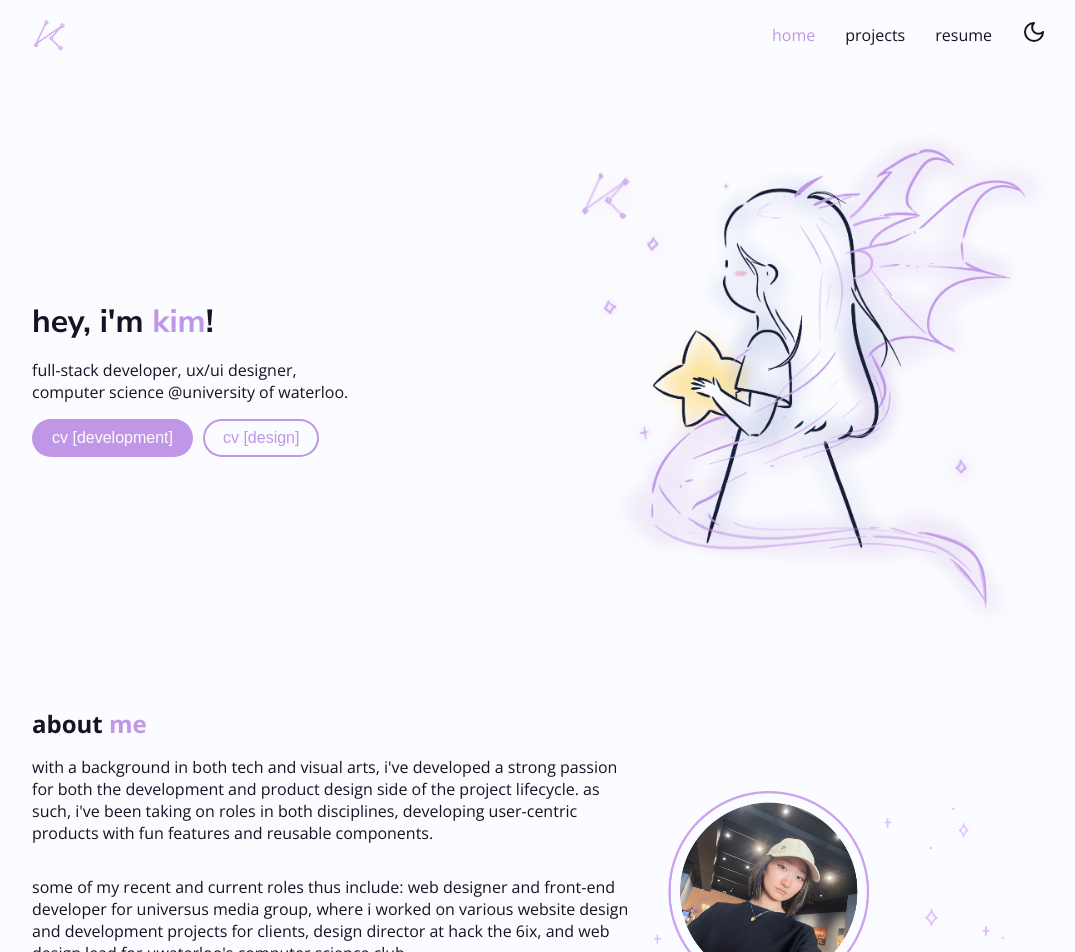
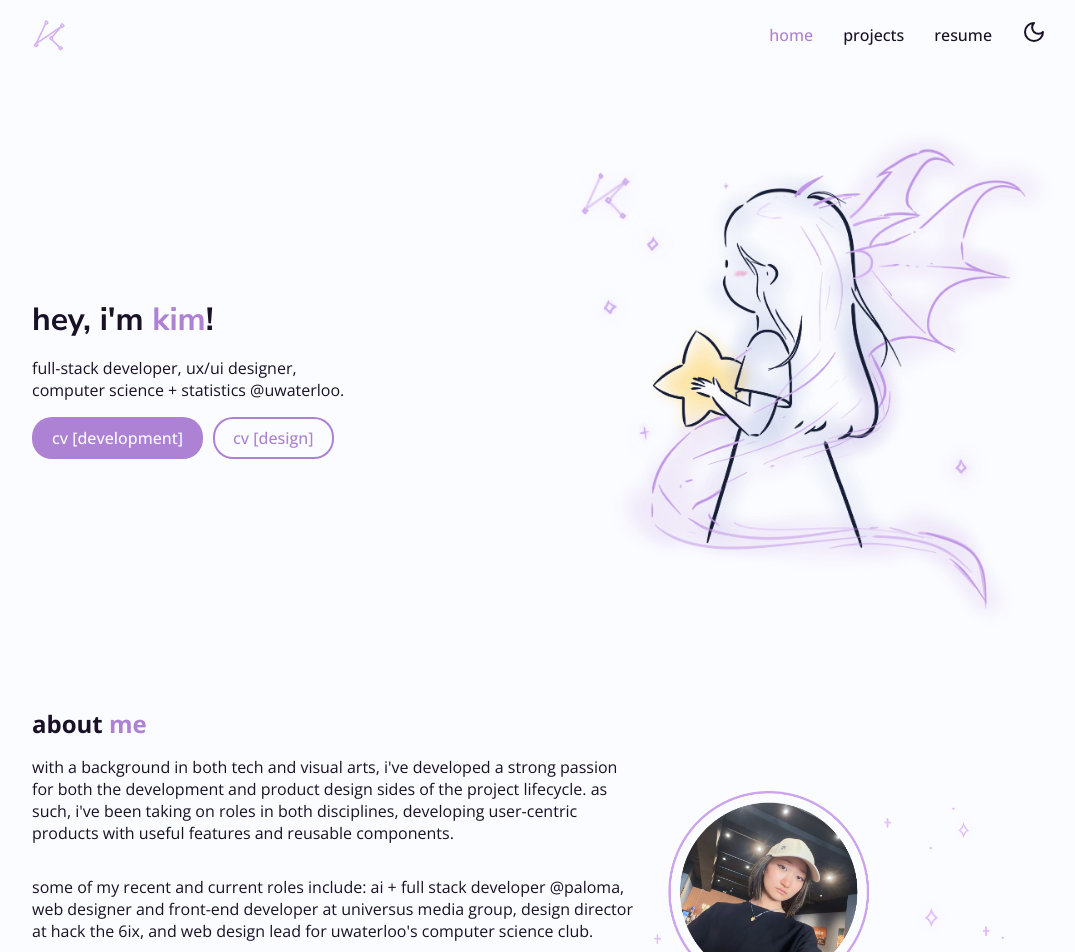
Before and after one commit to kbrqin/kbrqin.github.io, a React (Create React App) app: page /#/ in a window 1280 px wide. Shown: the top 952 px of the page, without its empty margins (96-1171 px from the left). Built offline with nearby package versions, Linux system fonts and the light colour scheme.

Commit message:
updated a bit of ui stuff + linked design portfolio

```diff
--- a/src/components/button/button.css
+++ b/src/components/button/button.css
@@ -3,9 +3,10 @@
     padding: 10px 20px;
     border: none;
     border-radius: 20px;
-    color: var(--text-color);
+    color: var(--accent-color);
     cursor: pointer;
     font-weight: 500;
+    font-family: 'Open Sans';
 }
 
 
--- a/src/components/footer/Footer.jsx
+++ b/src/components/footer/Footer.jsx
@@ -8,7 +8,7 @@ const Footer = ({ theme }) => {
         <div className={`footer ${theme}`}>
             <div className="footer-left">
                 <p>
-                    made with <span className='purple'>react</span> and <span className='purple'>♡</span> by kim guo
+                    made with <span className='purple'>react</span> and <span className='purple'>♡</span> by kim
                 </p>
                 <p className='last-updated'>last updated: 2024-10-15</p>
             </div>
--- a/src/components/header/header.css
+++ b/src/components/header/header.css
@@ -6,6 +6,7 @@ header {
     align-items: center;
     padding: 10px 20px;
     width: 80vw;
+    font-weight: 500;
 }
 
 .site-logo {
@@ -39,7 +40,7 @@ nav a {
     text-decoration: none;
     padding: 10px;
     color: var(--text-color); /* Default text color */
-    font-weight: 400;
+    font-weight: 500;
 }
 
 /* Active link styling with accent color */
--- a/src/index.css
+++ b/src/index.css
@@ -6,7 +6,7 @@
   --grey-accent: #9A9A9A;
   --bg-color: #FBFCFF;
   --text-color: #191125;
-  --accent-color: #C096E6;
+  --accent-color: #ad81d3;
   --accent-color-hover: #d9b3fb;
   --white: #FBFCFF;
 }
--- a/src/pages/home/Home.jsx
+++ b/src/pages/home/Home.jsx
@@ -50,7 +50,7 @@ const Home = ({ theme }) => {
           <h1>hey, i'm <span className="purple">kim</span>!</h1>
           <p>
             full-stack developer, ux/ui designer,<br />
-            computer science @university of waterloo.
+            computer science + statistics @uwaterloo.
           </p>
           <div className="hero-buttons">
             {/* Pass the function reference here without parentheses */}
@@ -68,9 +68,9 @@ const Home = ({ theme }) => {
         <h2>about <span className='purple'>me</span></h2>
         <div className="home-abt-content">
           <div className="home-abt-left">
-            <p>with a background in both tech and visual arts, i've developed a strong passion for both the development and product design side of the project lifecycle. as such, i've been taking on roles in both disciplines, developing user-centric products with fun features and reusable components. </p>
-            <p>some of my recent and current roles thus include: web designer and front-end developer for universus media group, where i worked on various website design and development projects for clients, design director at hack the 6ix, and web design lead for uwaterloo's computer science club.</p>
-            <p>in my free time, i've been delving into developing machine learning models and optimizing neural networks. outside the terminal, you can find me catching up on genshin lore, and playing league of legends (and reminiscing about swarm).</p>
+            <p>with a background in both tech and visual arts, i've developed a strong passion for both the development and product design sides of the project lifecycle. as such, i've been taking on roles in both disciplines, developing user-centric products with useful features and reusable components. </p>
+            <p>some of my recent and current roles include: ai + full stack developer @paloma, web designer and front-end developer at universus media group, design director at hack the 6ix, and web design lead for uwaterloo's computer science club.</p>
+            <p>in my free time, i've been delving into developing machine learning models and optimizing neural networks. outside the terminal, you can find me playing wuthering waves and maybe league of legends (mostly reminiscing about swarm).</p>
           </div>
           <div className="home-abt-right">
             <div className="home-abt-img">
--- a/src/pages/projects/Projects.jsx
+++ b/src/pages/projects/Projects.jsx
@@ -8,6 +8,7 @@ const Projects = ({ theme }) => {
   return (
     <div className='projects'>
       <h1>projects</h1>
+      <p>for more of my design work, check out my <a href='https://skyermine.notion.site/hey-this-is-kim-2bba3bb46eb5427092d765bf3f6d6e1b?pvs=4' target='_blank'>design portfolio</a>!</p>
       <ProjectsAll theme={theme} />
     </div>
   );
--- a/src/pages/projects/projects.css
+++ b/src/pages/projects/projects.css
@@ -1,5 +1,13 @@
 .projects {
     display: flex;
     flex-direction: column;
-    gap: 50px;
+    gap: 20px;
 }
+
+.projects h1 {
+    padding: 30px 0 0 0;
+}
+
+.projects a {
+    font-weight: 700;
+}
```
Also changed, not shown: 1 other file (tests, documents, lock files or other folders).
